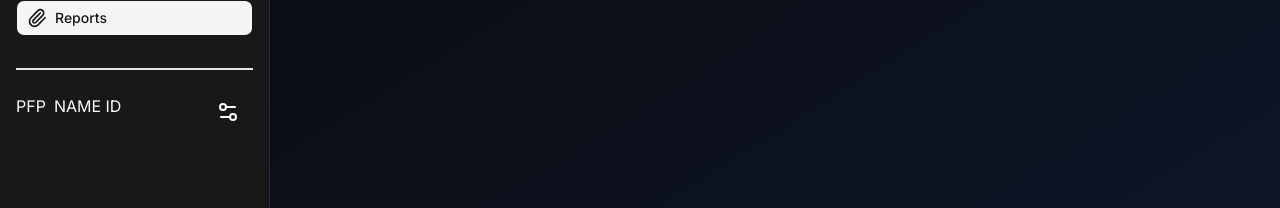
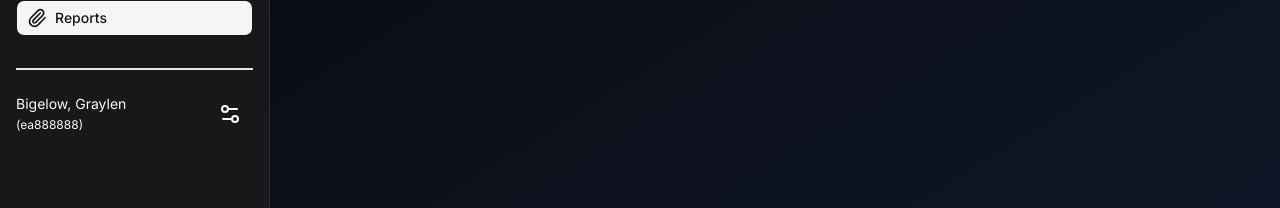
Before and after one commit to Graylen1019/ShiftBoard, a React (Vite) app in the folder client/: page / in a window 1280 px wide. Shown: the part 374-582 px from the top of the page. Built offline with nearby package versions, Linux system fonts and the light colour scheme.

Commit message:
Side bar work.

```diff
--- a/client/src/components/navbar/navbar.tsx
+++ b/client/src/components/navbar/navbar.tsx
@@ -65,7 +65,7 @@ export const Navbar = () => {
             variant={"secondary"}
             className="text-left justify-start flex items-center "
           >
-            <a className="flex gap-x-2" href="">
+            <a className="flex gap-x-2" href="/overview">
               <ZoomInIcon size={24} className="size-5" />
               <div className="text-md">Overview</div>
             </a>
@@ -102,11 +102,10 @@ export const Navbar = () => {
           </Button>
         </div>
         {/* Sign out/settings */}
-        <div className="flex gap-2 py-6">
+        <div className="flex items-center gap-2 py-6 text-xl">
           {/* TODO: */}
-          <div>PFP</div>
-          <div>NAME ID</div>
-          <Button asChild variant={"ghost"} className="ml-19">
+          <div className="text-sm">Bigelow, Graylen <span className="text-xs">(ea888888)</span></div>
+          <Button asChild variant={"ghost"} className="ml-6">
             <a href="/settings">
               <Settings2Icon className="size-6" />
             </a>
```
